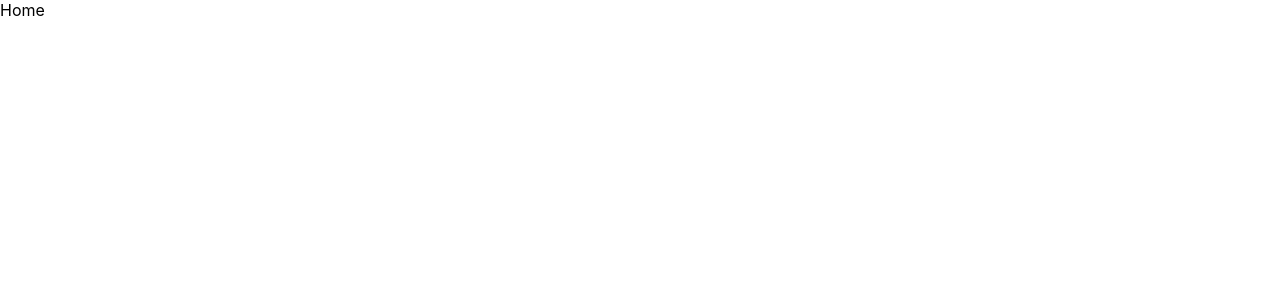
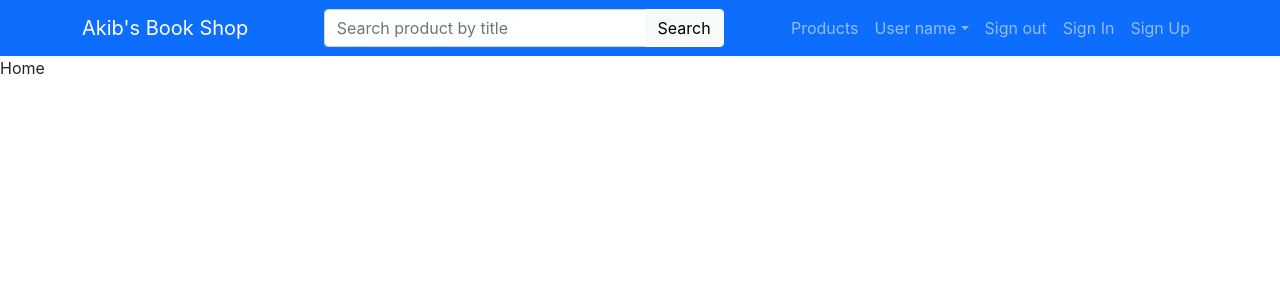
Before and after one commit to akib22/assignment-frontend, a React (Create React App) app: page / in a window 1280 px wide. Shown: the top 300 px of the page. Built offline with nearby package versions, Linux system fonts and the light colour scheme.

Commit message:
Add header component

```diff
--- a/src/App.js
+++ b/src/App.js
@@ -1,4 +1,6 @@
 import { Route, Routes } from 'react-router-dom';
+import Header from './components/Header';
+
 import Home from './pages/Home';
 import NotFound from './pages/NotFound';
 import Search from './pages/Search';
@@ -9,6 +11,7 @@ import Wishlist from './pages/Wishlist';
 function App() {
   return (
     <div className="App">
+      <Header />
       <Routes>
         <Route path="/" element={<Home />} />
         <Route path="/wishlist" element={<Wishlist />} />
--- /dev/null
+++ b/src/components/Header.js
@@ -0,0 +1,53 @@
+import {
+  Container,
+  InputGroup,
+  FormControl,
+  Nav,
+  Navbar,
+  NavDropdown,
+  Button,
+} from 'react-bootstrap';
+import { Link } from 'react-router-dom';
+
+export default function Header() {
+  // TODO: toggle user-profile/logout button based on user login state
+  return (
+    <Navbar collapseOnSelect expand="lg" bg="primary" variant="dark">
+      <Container>
+        <Navbar.Brand as={Link} to="/">
+          Akib's Book Shop
+        </Navbar.Brand>
+        <Navbar.Toggle aria-controls="responsive-navbar-nav" />
+        <Navbar.Collapse id="responsive-navbar-nav">
+          <InputGroup className="mx-lg-auto" style={{ width: '400px' }}>
+            <FormControl
+              placeholder="Search product by title"
+              aria-label="Search product by title"
+              aria-describedby="basic-addon2"
+            />
+            <Button variant="light" id="button-addon2">
+              Search
+            </Button>
+          </InputGroup>
+          <Nav activeKey="/signup">
+            <Nav.Link as={Link} to="/">
+              Products
+            </Nav.Link>
+            <NavDropdown title="User name" id="collasible-nav-dropdown">
+              <NavDropdown.Item as={Link} to="/wishlist">
+                Wishlists
+              </NavDropdown.Item>
+            </NavDropdown>
+            <Nav.Link>Sign out</Nav.Link>
+            <Nav.Link as={Link} to="/signin">
+              Sign In
+            </Nav.Link>
+            <Nav.Link as={Link} to="/signup">
+              Sign Up
+            </Nav.Link>
+          </Nav>
+        </Navbar.Collapse>
+      </Container>
+    </Navbar>
+  );
+}
--- a/src/index.js
+++ b/src/index.js
@@ -1,8 +1,9 @@
 import React from 'react';
 import ReactDOM from 'react-dom';
 import { BrowserRouter } from 'react-router-dom';
+import 'bootstrap/dist/css/bootstrap.min.css';
+
 import './index.css';
-
 import App from './App';
 import reportWebVitals from './reportWebVitals';
 
```
